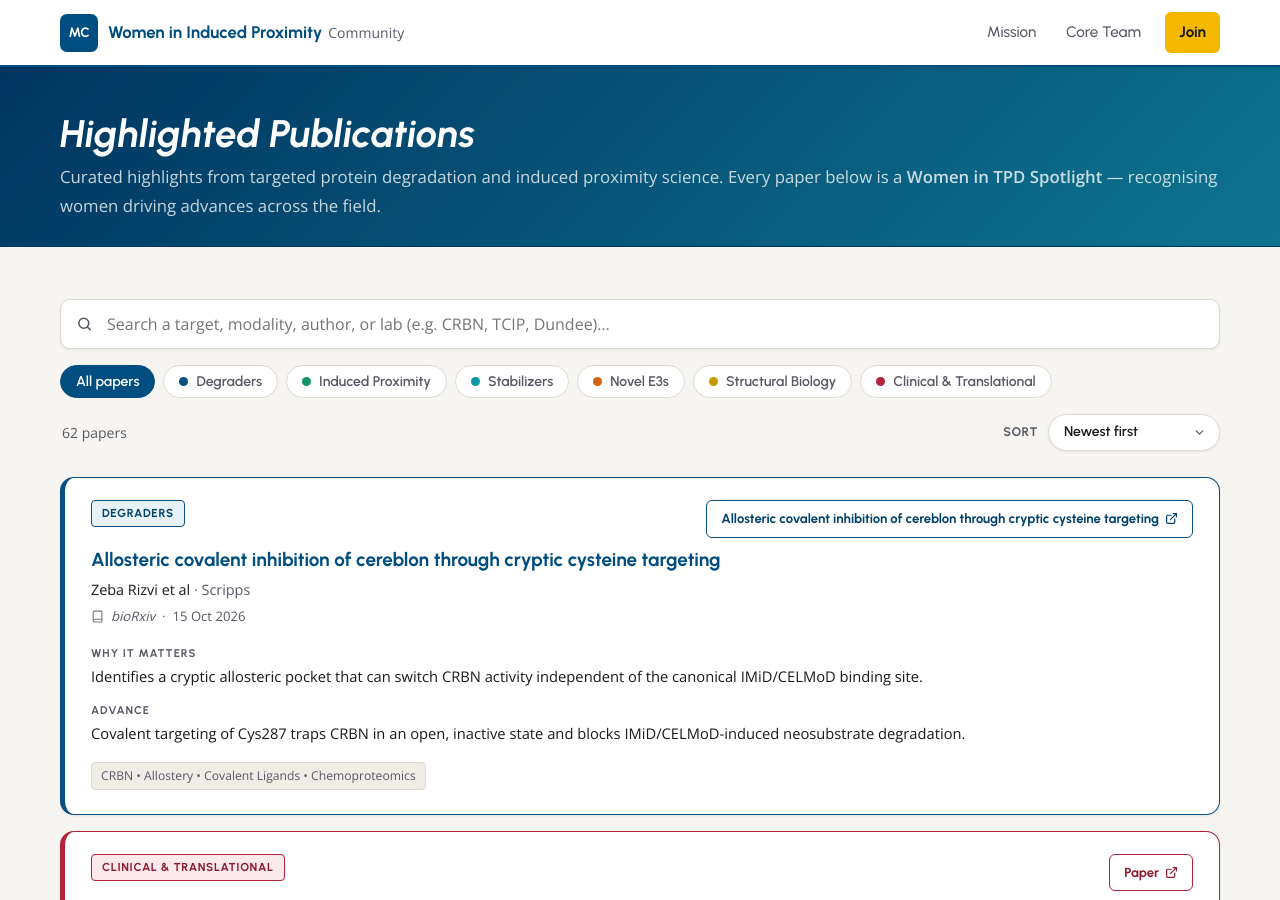
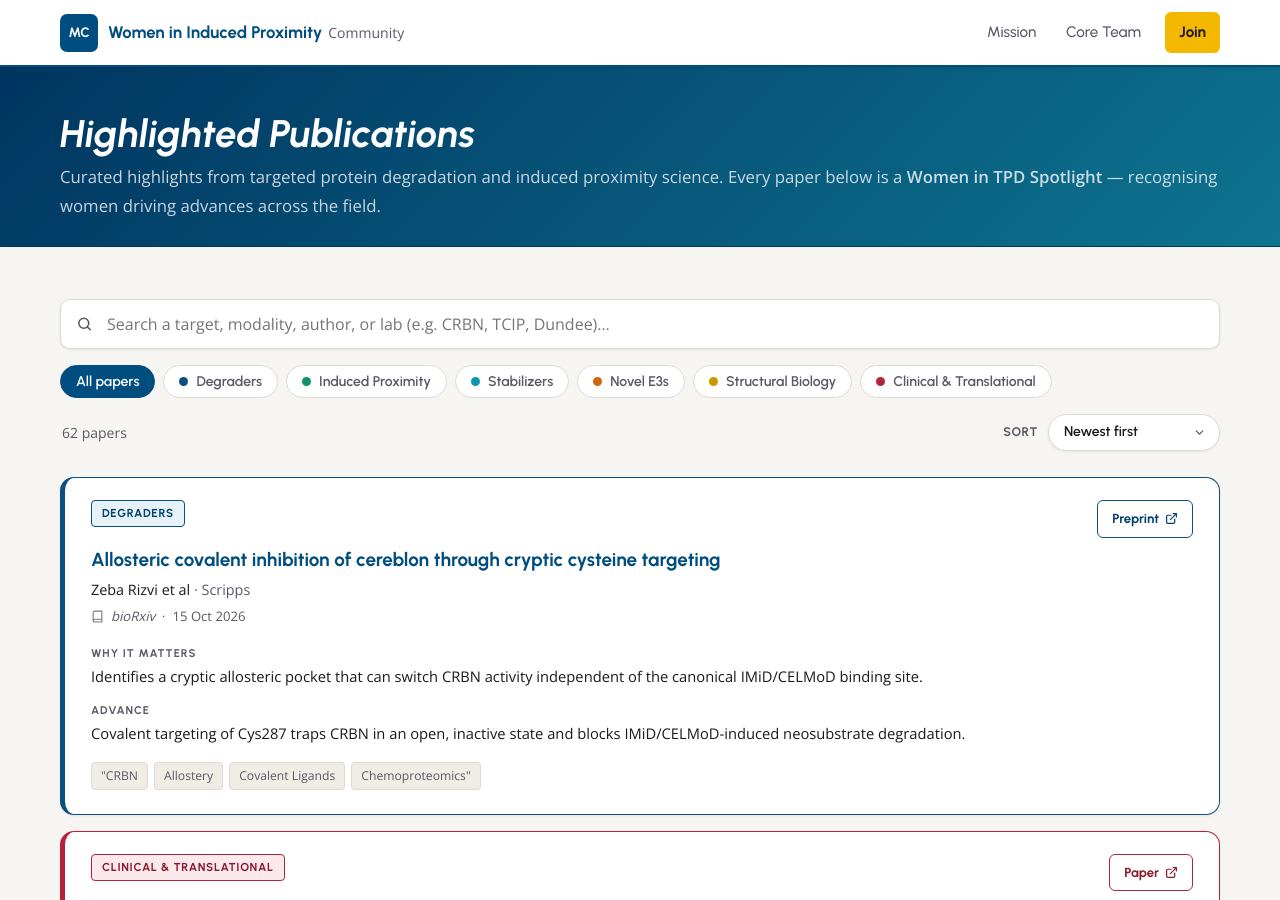
Before and after one commit to Women-in-TPD-Induced-Proximity/Women-in-TPD-Induced-Proximity.github.io, a Jekyll site: the page built from publications.html, in a window 1280 px wide and 900 px high. Built offline with Jekyll 4.4.1, drawn with Linux system fonts in a browser that asks for light colours.

Commit message:
Update publication: Allosteric covalent inhibition of cereblon through cryptic cysteine targeting
Via the admin portal, by Charu Chaudhry.

```diff
--- a/_data/publications.yml
+++ b/_data/publications.yml
@@ -22,12 +22,15 @@
   categories:
   - degraders
   links:
-  - label: Allosteric covalent inhibition of cereblon through cryptic cysteine targeting
+  - label: Preprint
     href: https://www.biorxiv.org/content/10.64898/2026.10.10.758245v1
   why: Identifies a cryptic allosteric pocket that can switch CRBN activity independent of the canonical IMiD/CELMoD binding site.
   advance: Covalent targeting of Cys287 traps CRBN in an open, inactive state and blocks IMiD/CELMoD-induced neosubstrate degradation.
   tags:
-  - CRBN • Allostery • Covalent Ligands • Chemoproteomics
+  - '"CRBN'
+  - Allostery
+  - Covalent Ligands
+  - Chemoproteomics"
 - date: '2026-08-15'
   date_precision: month
   title: Safety Considerations for CRBN-Based Degraders
```
